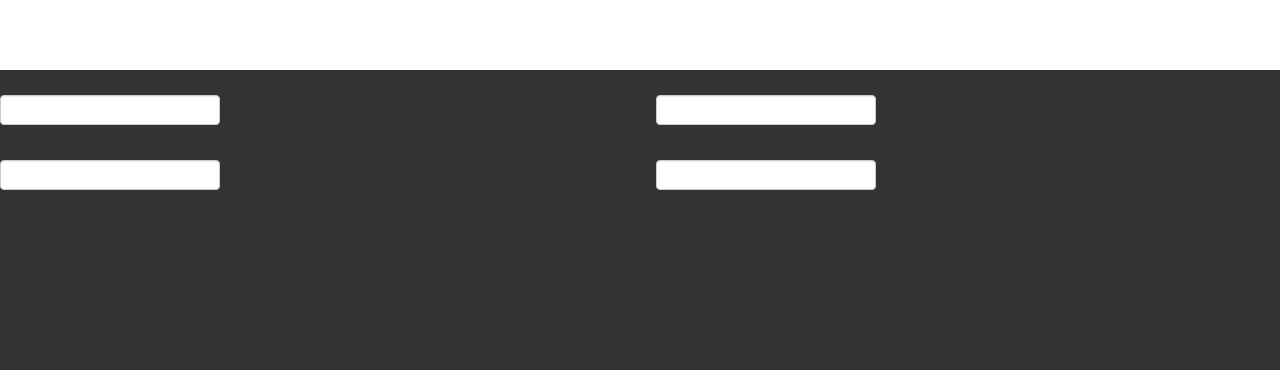
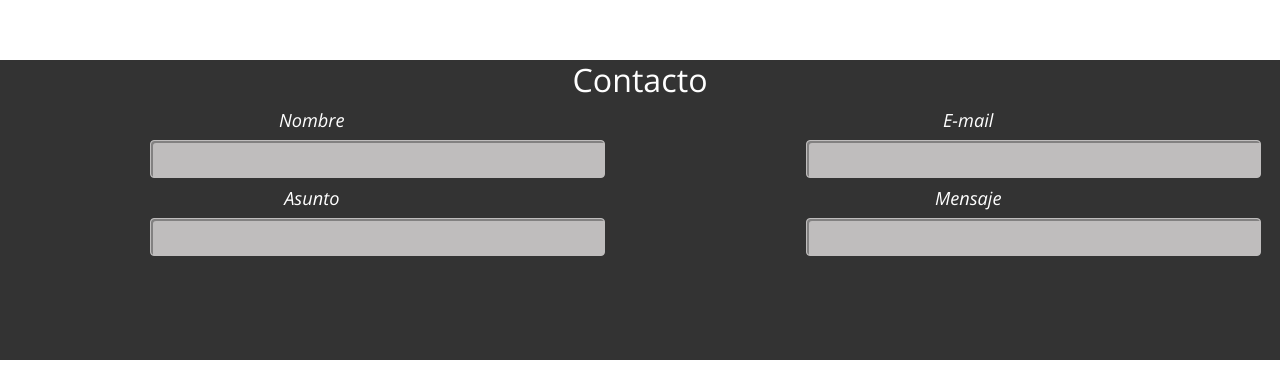
Before and after one commit to PeteMugartegui/Digital-Agency, a plain HTML site: page index.html in a window 1280 px wide. Shown: the part 1320-1690 px from the top of the page. Drawn offline with nearby package versions, Linux system fonts and the light colour scheme.

Commit message:
contact changed

```diff
--- a/CSS/styles.css
+++ b/CSS/styles.css
@@ -61,6 +61,12 @@ z-index: -999;
 	height: 300px;
 	background-color: rgba(0,0,0,0.8);
 }
+#titulo-contacto{
+	color: #ffF;
+	font-size: 2.3em;
+	font-weight: 300;
+	text-align: center;
+}
 /***********************************Clases*********************/
 .barra{
 	width: 100%;
@@ -92,3 +98,18 @@ z-index: -999;
 	margin-left: 45%;
 	margin-top: 100px;
 }
+.form{
+	width: 70%;
+	height: 20px;
+	text-align: center;
+}
+input[type=text]
+{
+    background-color: #BFBDBD;
+    border:solid 1px #BFBDBD;
+    color: #979797;
+    height: 28px;
+    margin-left: 150px;
+    padding-left:10px;
+    box-shadow: 2px 2px 0 #828181 inset;
+}
--- a/index.html
+++ b/index.html
@@ -34,18 +34,21 @@
 	<div class="row-fluid">
 		<div class="span12">
 			<div id="conte2">
+				<h2 id="titulo-contacto">Contacto</h2>
 				<form>
-					<div class="span6">
-						<label>Nombre</label>
-						<input type="text">
-						<label>Asunto</label>
-						<input type="text">
-					</div>
-					<div class="span6">
-						<label>E-mail</label>
-						<input type="text">
-						<label>Mensaje</label>
-						<input type="text">
+					<div class="span12">
+						<div class="span6">
+							<p>Nombre</p>
+							<input class="form" type="text">
+							<p>Asunto</p>
+							<input class="form" type="text">
+						</div>
+						<div class="span6">
+							<p>E-mail</p>
+							<input class="form" type="text">
+							<p>Mensaje</p>
+							<input class="form" type="text">
+						</div>
 					</div>
 				</form>
 			</div>
```
